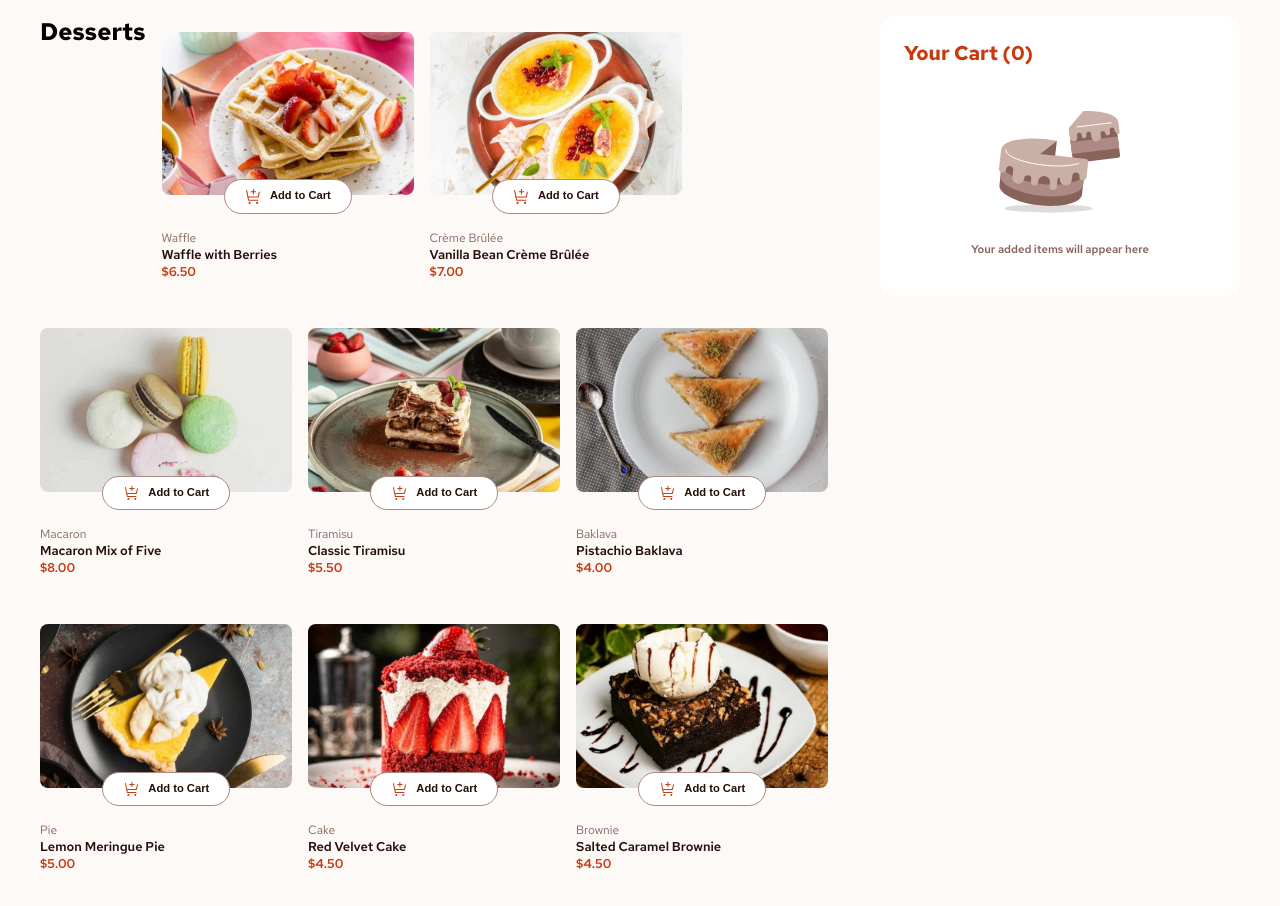
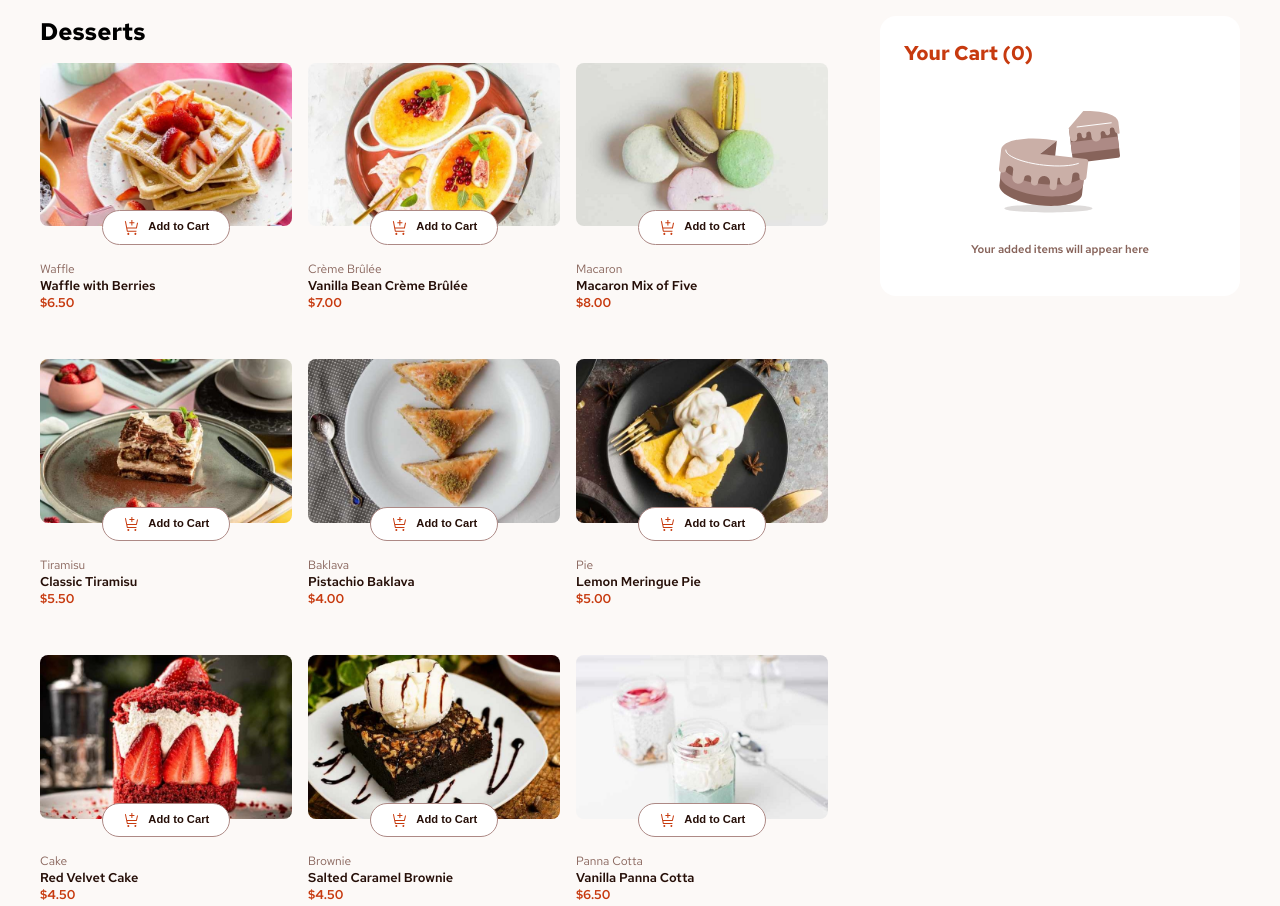
Before and after one commit to vishalicious213/product-list-with-cart, a plain HTML site: page index.html in a window 1280 px wide. Shown: the top 906 px of the page. Drawn offline with Linux system fonts and the light colour scheme.

Commit message:
wrapped dessertsToRender in a section called #dessert-items b/c the h1 broke the dessertsToRender position

```diff
--- a/index.css
+++ b/index.css
@@ -43,6 +43,15 @@ main {
 }
 
 /* DESSERT ITEMS */
+
+.desserts {
+    width: 100%;
+}
+
+.dessert-items {
+    display: flex;
+    flex-wrap: wrap;
+}
 
 .dessert-item {
     display: flex;
@@ -417,9 +426,7 @@ main {
         flex-wrap: wrap;
     }
 
-    .desserts {
-        display: flex;
-        flex-wrap: wrap;
+    .dessert-items {
         gap: 1rem;
     }
 
@@ -439,12 +446,6 @@ main {
 }
 
 @media screen and (min-width: 900px) {
-    .desserts {
-        display: flex;
-        flex-wrap: wrap;
-        gap: 1rem;
-    }
-
     .dessert-item {
         width: 30%;
     }
@@ -466,7 +467,7 @@ main {
         position: relative;
     }
 
-    .desserts {
+    .dessert-items {
         width: 70%;
         max-width: 900px;
     }
--- a/index.js
+++ b/index.js
@@ -154,7 +154,7 @@ function renderDesserts() {
 
     dessertsSection.innerHTML = `
         <h1>Desserts</h1>
-        ${dessertsToRender}
+        <section class="dessert-items">${dessertsToRender}</section>
     `
 }
 
```
